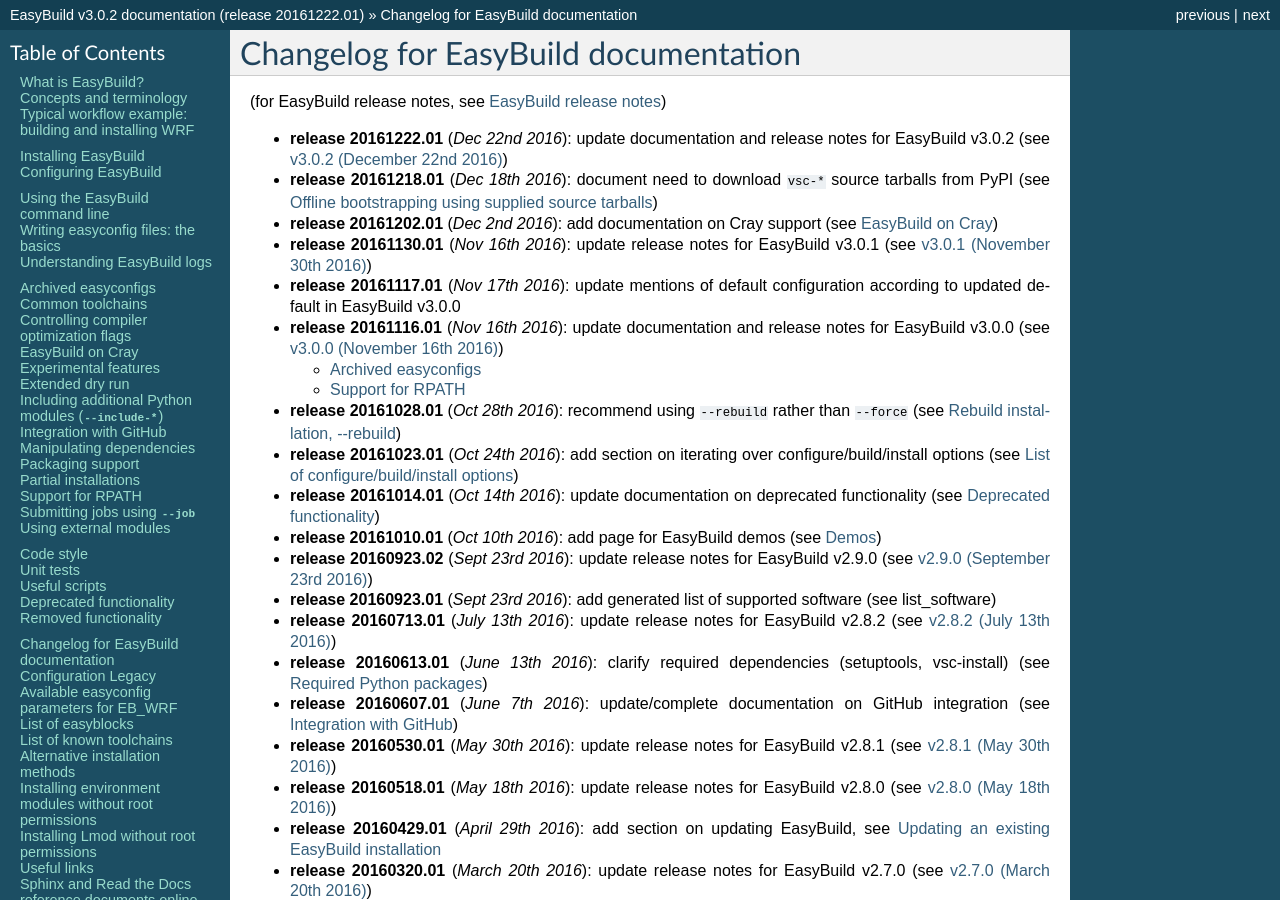
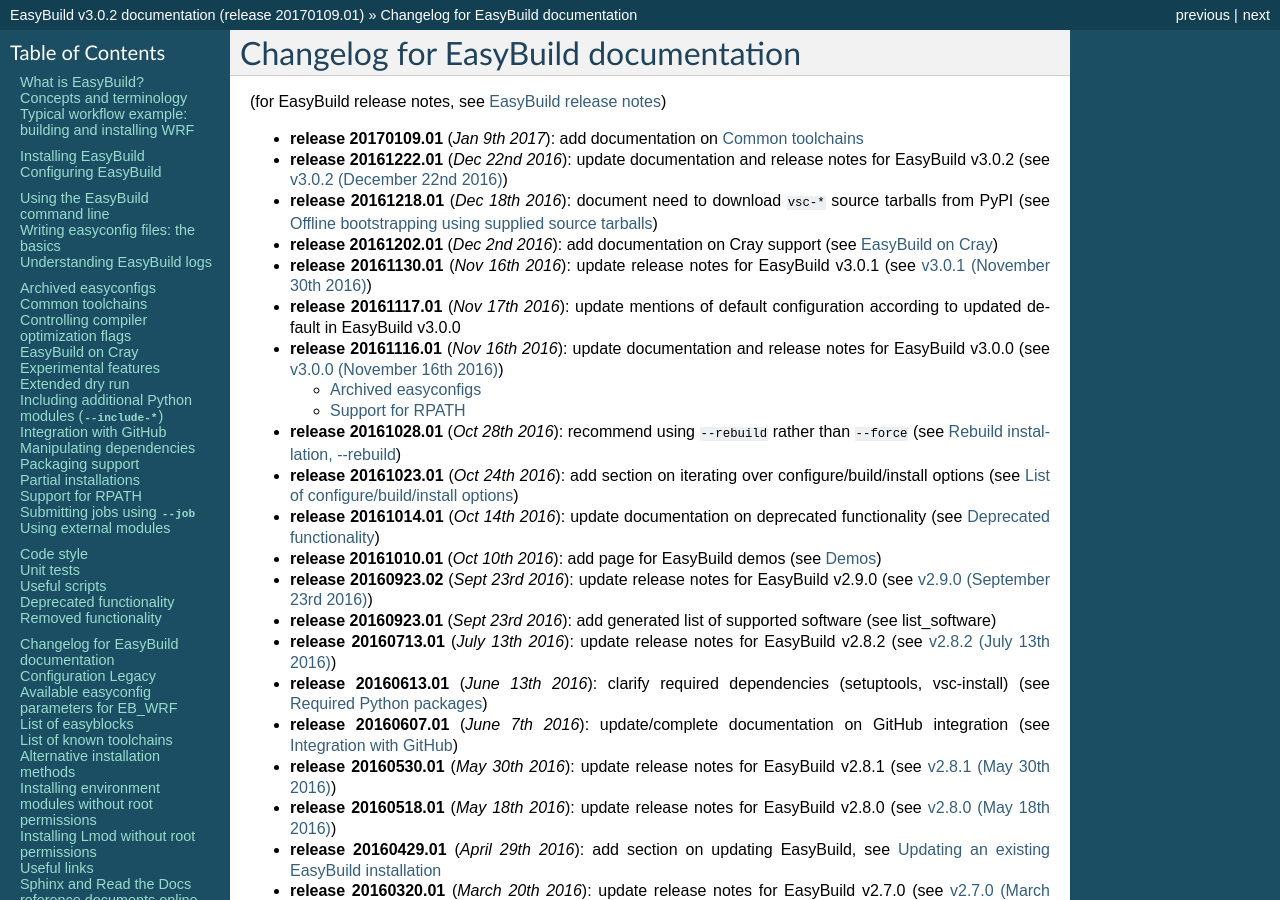
Before and after one commit to easybuilders/easybuild, a Sphinx documentation site: the page built from docs/Changelog.rst, in a window 1280 px wide and 900 px high. Built offline with Sphinx 7.4.7, drawn with Linux system fonts in a browser that asks for light colours; some of the changed text lies outside the part shown.

Commit message:
update docs release + changelog

```diff
--- a/docs/Changelog.rst
+++ b/docs/Changelog.rst
@@ -5,6 +5,7 @@
 
 (for EasyBuild release notes, see :ref:`release_notes`)
 
+* **release 20170109.01** (`Jan 9th 2017`): add documentation on :ref:`common_toolchains`
 * **release 20161222.01** (`Dec 22nd 2016`): update documentation and release notes for EasyBuild v3.0.2 (see :ref:`release_notes_eb302`)
 * **release 20161218.01** (`Dec 18th 2016`): document need to download ``vsc-*`` source tarballs from PyPI (see :ref:`bootstrap_offline`)
 * **release 20161202.01** (`Dec 2nd 2016`): add documentation on Cray support (see :ref:`cray_support`)
--- a/docs/conf.py
+++ b/docs/conf.py
@@ -43,7 +43,7 @@
 # The short X.Y version.
 version = '3.0.2'  # this is meant to reference the version of EasyBuild
 # The full version, including alpha/beta/rc tags.
-release = '20161222.01'  # this is meant to reference the version of the documentation itself
+release = '20170109.01'  # this is meant to reference the version of the documentation itself
 
 # There are two options for replacing |today|: either, you set today to some
 # non-false value, then it is used:
```
